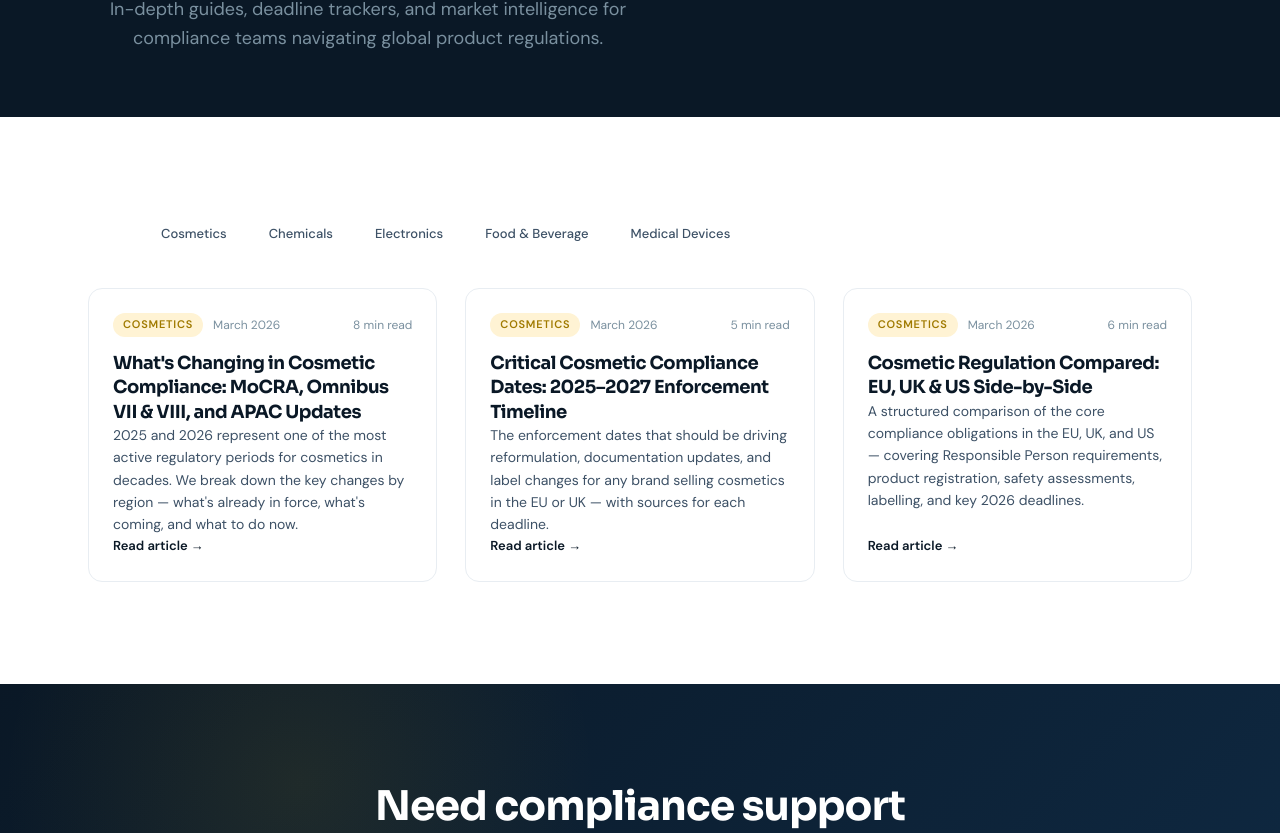
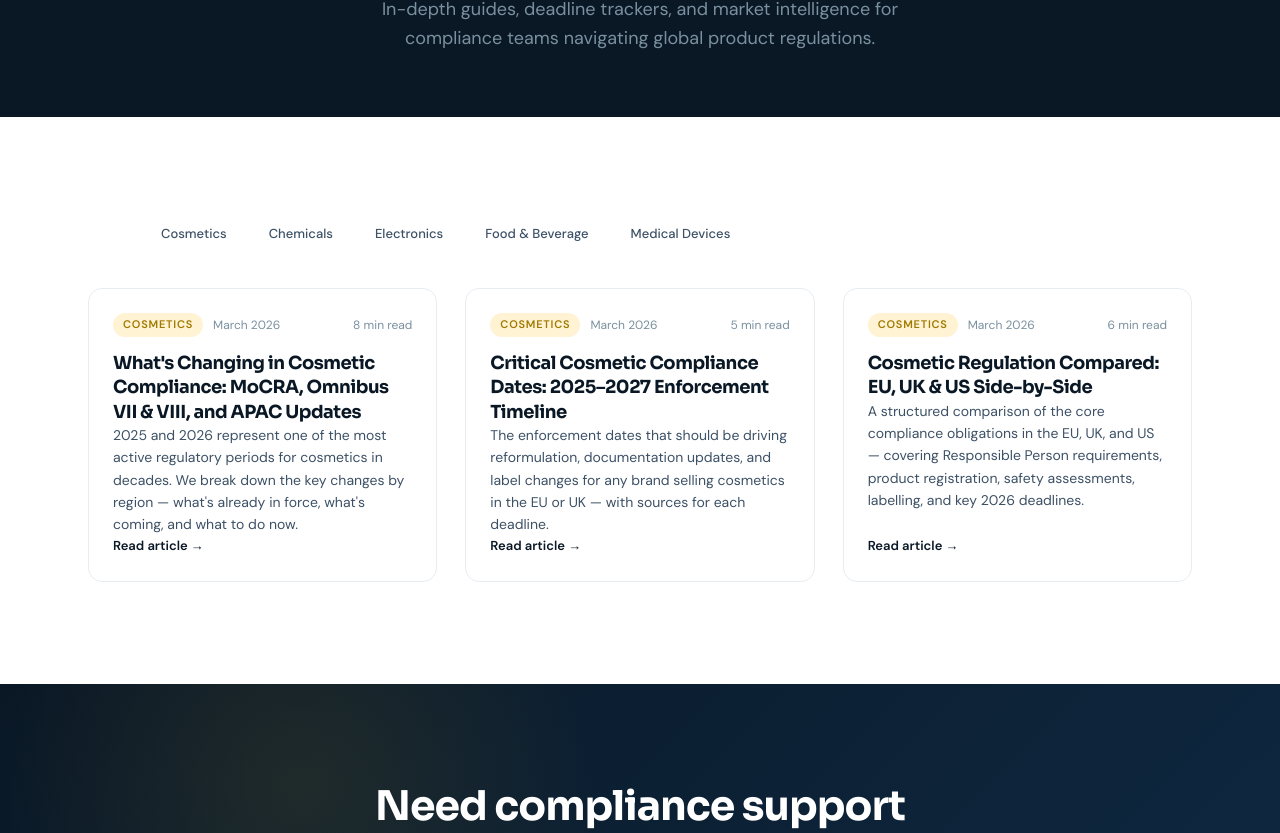
Before and after one commit to AltchBomb/tgc-website, a website: page pages/blog.html in a window 1280 px wide. Shown: the part 257-1090 px from the top of the page. Drawn offline with Linux system fonts and the light colour scheme.

Commit message:
fix: force centre alignment on blog hero subtitle

```diff
--- a/pages/blog.html
+++ b/pages/blog.html
@@ -187,7 +187,7 @@
     <div class="wrap">
       <span class="ey">Compliance Insights</span>
       <h1>Regulatory Intelligence for Global Markets</h1>
-      <p style="text-align:center;">In-depth guides, deadline trackers, and market intelligence for compliance teams navigating global product regulations.</p>
+      <p style="text-align:center !important; margin:0 auto !important;">In-depth guides, deadline trackers, and market intelligence for compliance teams navigating global product regulations.</p>
     </div>
   </div>
 
```
